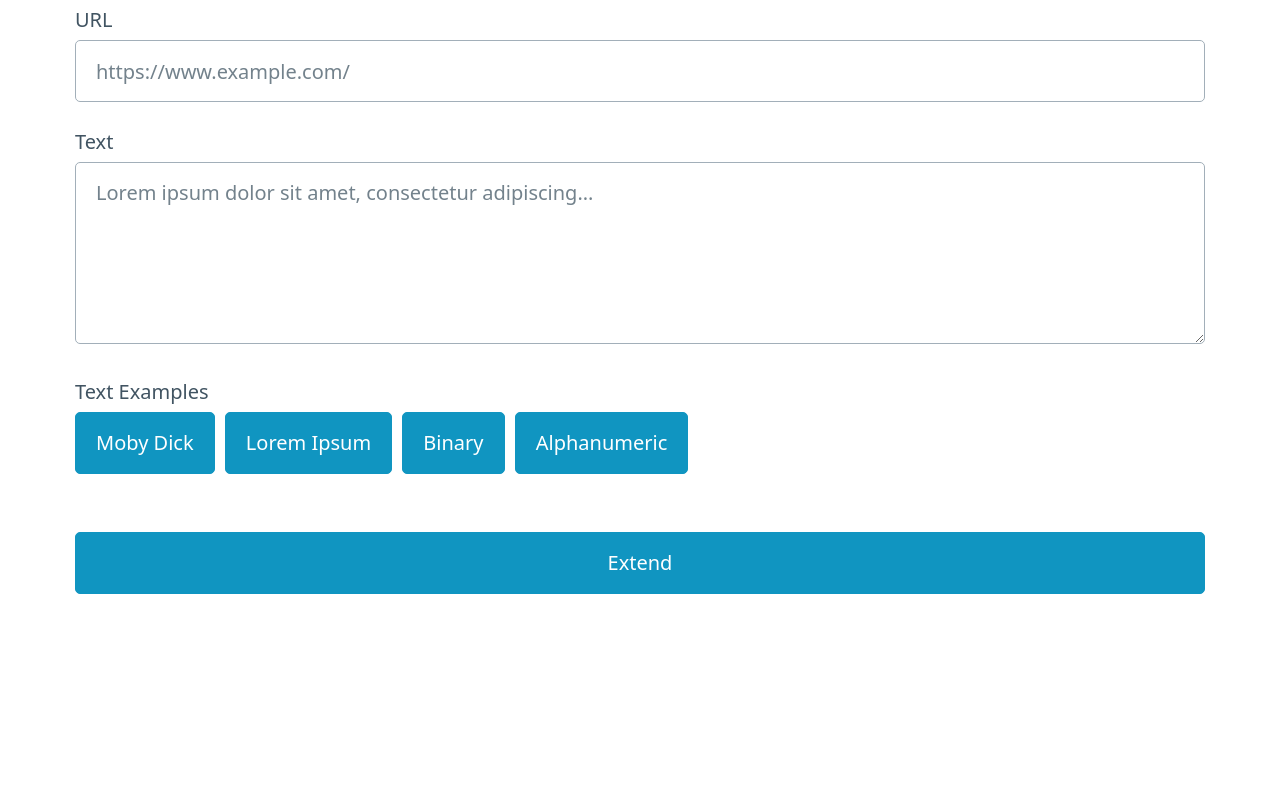
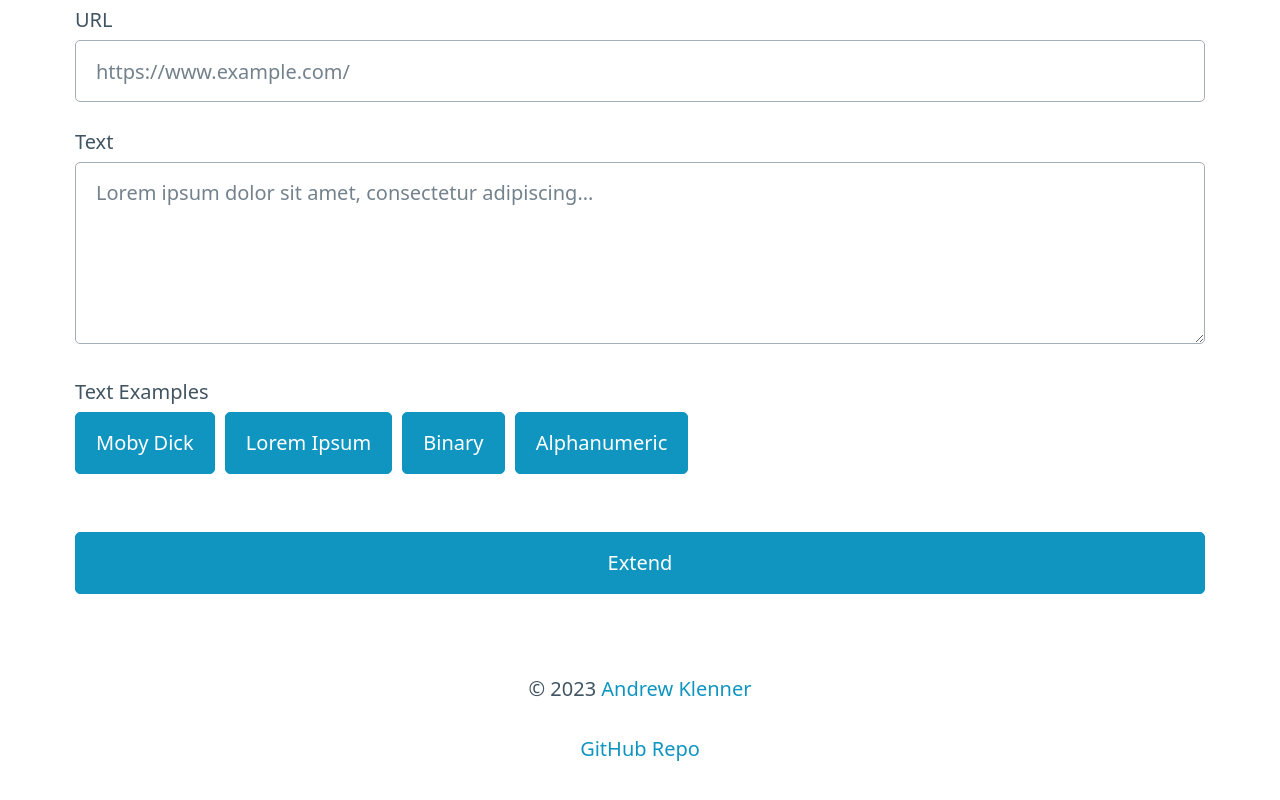
Before and after one commit to atklenner/uniform-resource-locator-extender-3000-extreme-edition, a website: page public/index.html in a window 1280 px wide. Shown: the part 375-1175 px from the top of the page. Before the commit the page ends 1129 px from the top, so only its background shows below. Drawn offline with nearby package versions, Linux system fonts and the light colour scheme.

Commit message:
add footer with links

```diff
--- a/public/index.html
+++ b/public/index.html
@@ -6,9 +6,6 @@
   <meta name="viewport" content="width=device-width, initial-scale=1.0">
   <link rel="stylesheet" href="https://unpkg.com/@picocss/pico@1.*/css/pico.classless.min.css">
   <style>
-    pre {
-      white-space: normal;
-    }
     ul {
       padding-left: 0;
       margin-top: 5px;
@@ -16,6 +13,9 @@
     li {
       display: inline-block;
       margin-right: 0.25rem;
+    }
+    footer {
+      text-align: center;
     }
   </style>
   <title>Uniform Resource Locator Extender 3000 Extreme Edition</title>
@@ -76,6 +76,10 @@
     <section>
       <a href="#" target="_blank"></a>
     </section>
+    <footer>
+      <p>© 2023 <a href="https://andrewklenner.netlify.app/">Andrew Klenner</a></p>
+      <p><a href="https://github.com/atklenner/uniform-resource-locator-extender-3000-extreme-edition">GitHub Repo</a></p>
+    </footer>
   </main>
   <script src="./main.js" type="module"></script>
 </body>
```
